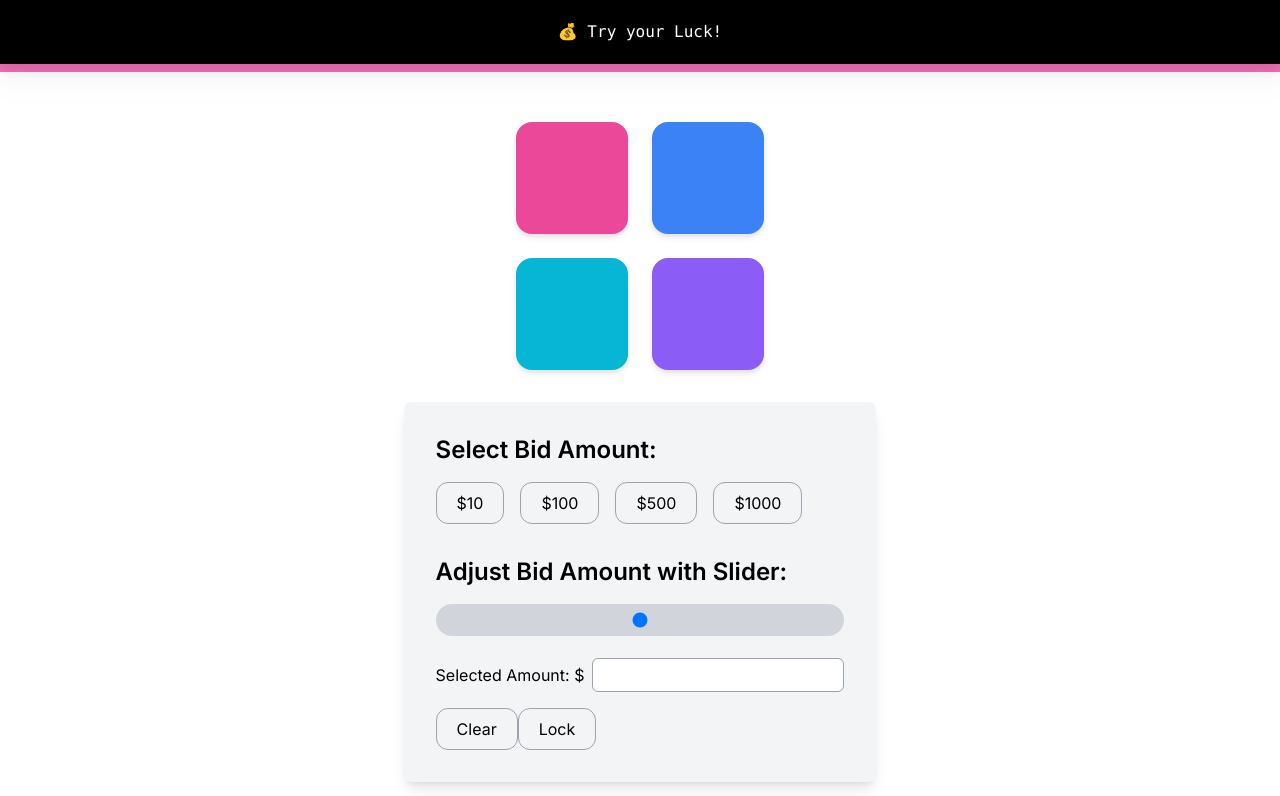
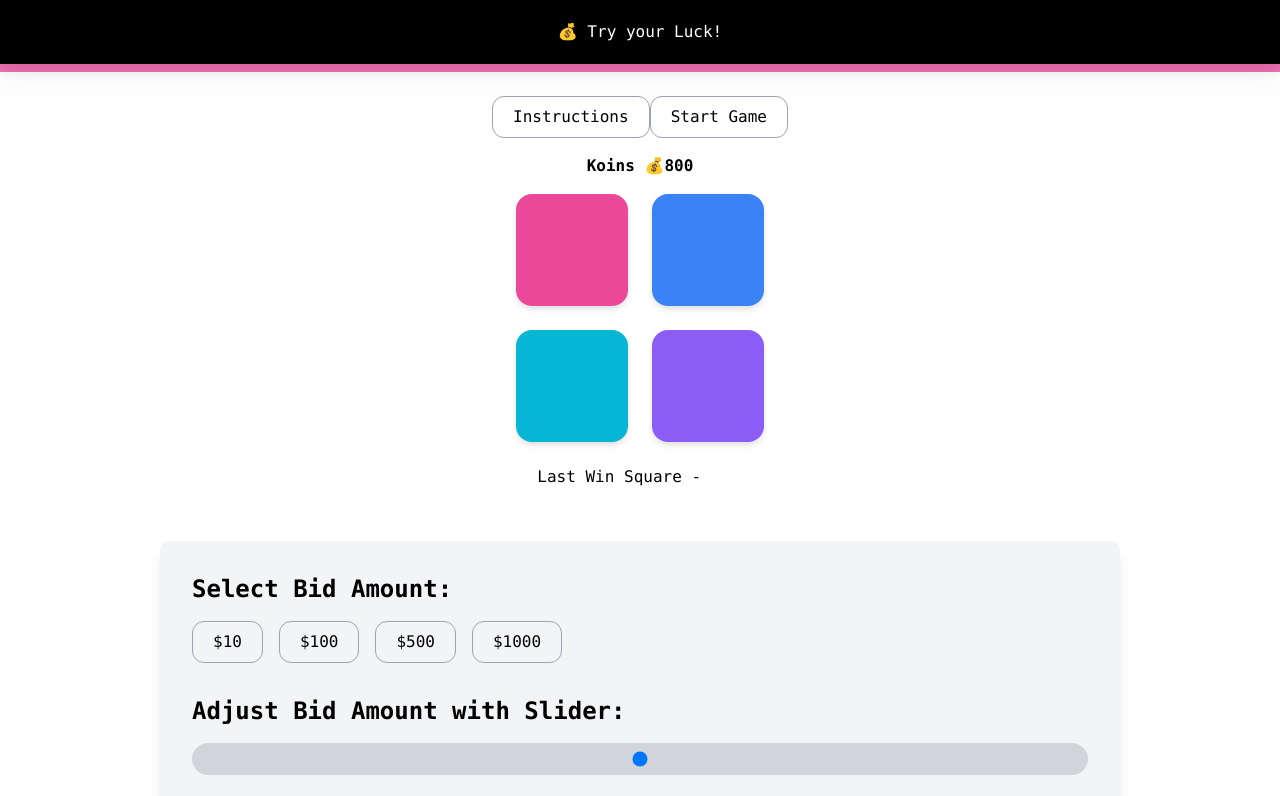
Before and after one commit to kevintomsgithub/try-your-luck, a Next.js app: page / in a window 1280 px wide. Shown: the top 796 px of the page. Built offline with nearby package versions, Linux system fonts and the light colour scheme.

Commit message:
Update Game component and logic

```diff
--- a/app/components/game/Game.tsx
+++ b/app/components/game/Game.tsx
@@ -8,14 +8,27 @@ import LoadingBar from "../loading/Loading";
 export default function Game() {
   const [koins, setKoins] = useState(800);
   const [bidAmount, setBidAmount] = useState(50);
+  const [isFrozen, setIsFrozen] = useState(false);
   const [selectedSquare, setSelectedSquare] = useState(null);
+  const [lastWinSquareIndex, setLastWinSquareIndex] = useState(null);
   const [selectedSquareIndex, setSelectedSquareIndex] = useState(null); // New state for the selected square index
 
+  const squareBgColors = [
+    "bg-pink-500",
+    "bg-blue-500",
+    "bg-cyan-500",
+    "bg-violet-500",
+  ];
+
   const bidAmountRef = useRef(bidAmount);
+  const selectedSquareIndexRef = useRef(selectedSquareIndex);
 
   useEffect(() => {
     bidAmountRef.current = bidAmount;
   }, [bidAmount]);
+  useEffect(() => {
+    selectedSquareIndexRef.current = selectedSquareIndex;
+  }, [selectedSquareIndex]);
 
   const handleSquareSelect = (bgColorClass, squareIndex) => {
     if (selectedSquare === bgColorClass) {
@@ -32,44 +45,65 @@ export default function Game() {
     setSelectedSquareIndex(null);
   };
 
+  function getRandomNumber() {
+    return Math.floor(Math.random() * 5); // Generates a random integer between 0 and 4 (inclusive)
+  }
+
   const runBid = () => {
+    const winningSquareIndex = getRandomNumber();
+    setLastWinSquareIndex(winningSquareIndex);
+    console.log("---------------");
+    console.log(` winningSquareIndex: ${winningSquareIndex}`);
+    console.log(`selectedSquareIndex: ${selectedSquareIndexRef.current}`);
+    if (selectedSquareIndexRef.current === winningSquareIndex) {
       setKoins((currKoins) => currKoins + bidAmountRef.current);
+    }
+    setIsFrozen(false);
   };
 
   return (
-    <div>
+    <div className="my-24 font-mono">
       <LoadingBar runBid={runBid} />
-      <Settings koins={koins} />
-      <div className="p-20 mb-20 flex flex-col justify-center items-center">
+      <Settings />
+      <h1 className="w-full text-center py-4 font-bold">Koins 💰{koins}</h1>
+      <div className="mb-15 flex flex-col justify-center items-center">
         <div className="grid gap-6 grid-cols-2 grid-rows-2">
           <SquareComponent
-            bgColorClass="bg-pink-500"
+            bgColorClass={squareBgColors[0]}
             onSelect={(bgColorClass) => handleSquareSelect(bgColorClass, 0)}
-            selected={selectedSquare === "bg-pink-500"}
+            selected={selectedSquareIndex === 0}
           />
           <SquareComponent
-            bgColorClass="bg-blue-500"
+            bgColorClass={squareBgColors[1]}
             onSelect={(bgColorClass) => handleSquareSelect(bgColorClass, 1)}
-            selected={selectedSquare === "bg-blue-500"}
+            selected={selectedSquareIndex === 1}
           />
           <SquareComponent
-            bgColorClass="bg-cyan-500"
+            bgColorClass={squareBgColors[2]}
             onSelect={(bgColorClass) => handleSquareSelect(bgColorClass, 2)}
-            selected={selectedSquare === "bg-cyan-500"}
+            selected={selectedSquareIndex === 2}
           />
           <SquareComponent
-            bgColorClass="bg-violet-500"
+            bgColorClass={squareBgColors[3]}
             onSelect={(bgColorClass) => handleSquareSelect(bgColorClass, 3)}
-            selected={selectedSquare === "bg-violet-500"}
+            selected={selectedSquareIndex === 3}
           />
         </div>
+      </div>
+      <h1 className="text-center py-5">
+        Last Win Square -{" "}
+        <span
+          className={`inline-block w-5 h-5 ml-3 ${squareBgColors[lastWinSquareIndex]}`}
+        />
+      </h1>
       <BidComponent
         koins={koins}
         selectedSquare={selectedSquare}
         clearSelection={handleClearSelection}
         setBidAmount={setBidAmount}
+        isFrozen={isFrozen}
+        setIsFrozen={setIsFrozen}
       />
-      </div>
     </div>
   );
 }
--- a/app/components/loading/Loading.tsx
+++ b/app/components/loading/Loading.tsx
@@ -40,7 +40,7 @@ const LoadingBar = ({ runBid }) => {
 
   return (
     <div
-      className="mt-16 fixed h-2 top-0 left-0 h-1 bg-pink-400 duration-100"
+      className="mt-16 fixed h-2 top-0 left-0 bg-pink-400 duration-100"
       style={{ width: `${progress}%` }}
     />
   );
```
Lines whose indentation alone changed are shown as unchanged.
